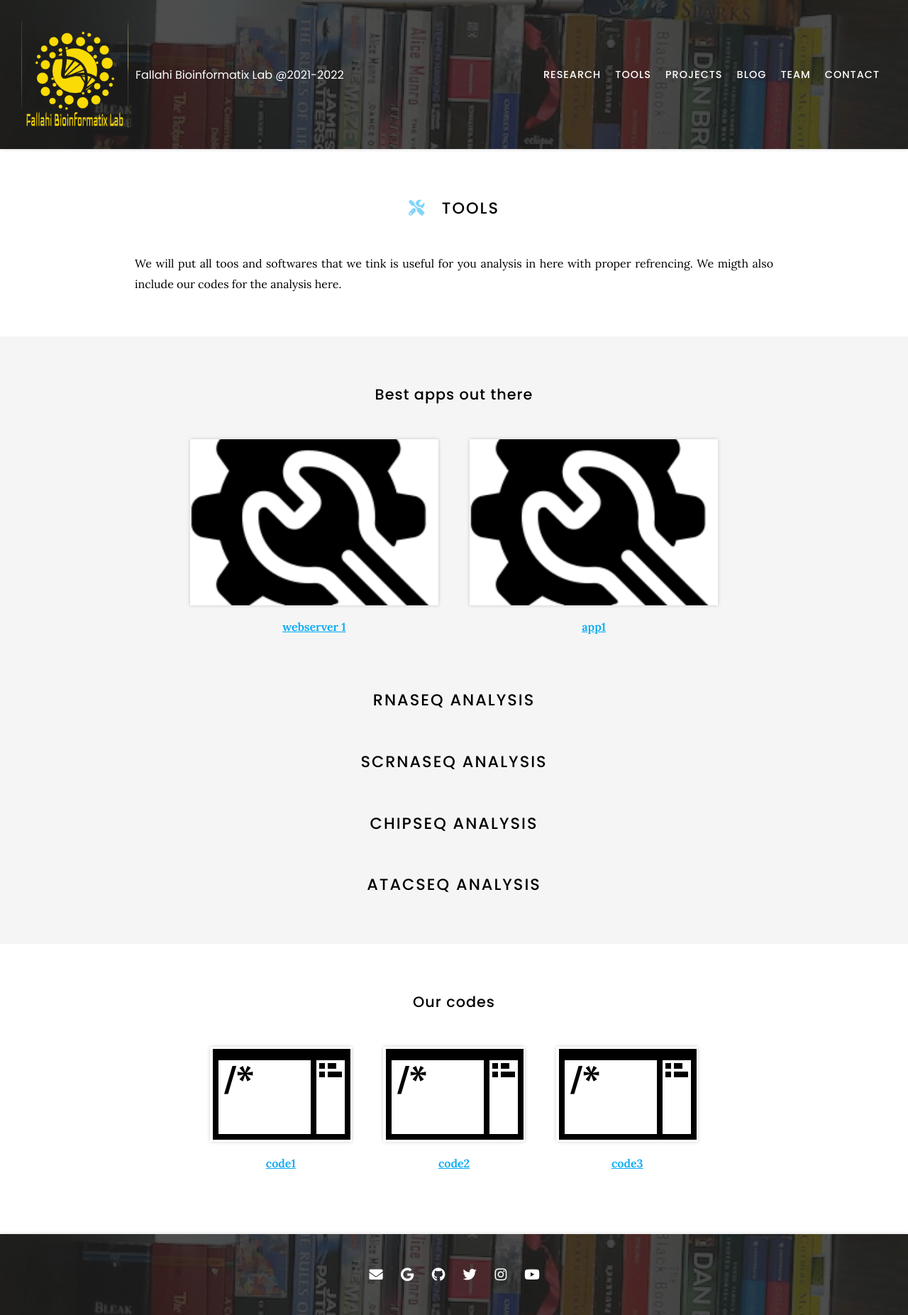
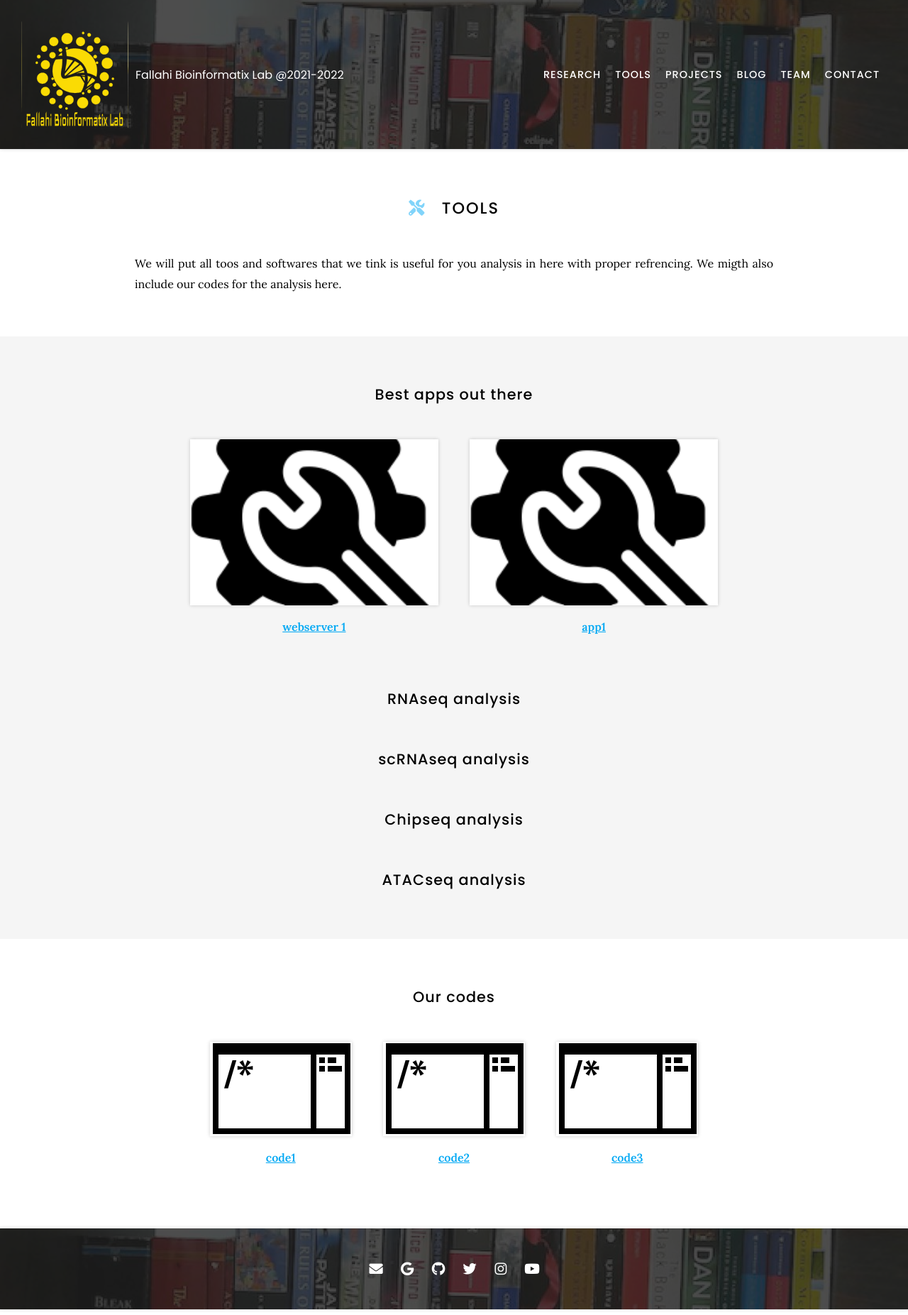
Before and after one commit to Hossein-Fallahi/Fallahi-Bioinformatics-Lab, a Jekyll site: the page built from tools/index.md, in a window 1280 px wide. Shown: the whole page at 71% size. Built offline with Jekyll 4.4.1, drawn with Linux system fonts in a browser that asks for light colours; nearby versions of some CDN libraries.

```diff
--- a/tools/index.md
+++ b/tools/index.md
@@ -16,10 +16,10 @@ We will put all toos and softwares that we tink is useful for you analysis in he
 ## Best apps out there
 
 {% include list.html component="card" data="tools" filters="group: featured" %}
-# RNAseq analysis
-# scRNAseq analysis
-# Chipseq analysis
-# ATACseq analysis
+## RNAseq analysis
+## scRNAseq analysis
+## Chipseq analysis
+## ATACseq analysis
 
 {% include section.html %}
 
```
